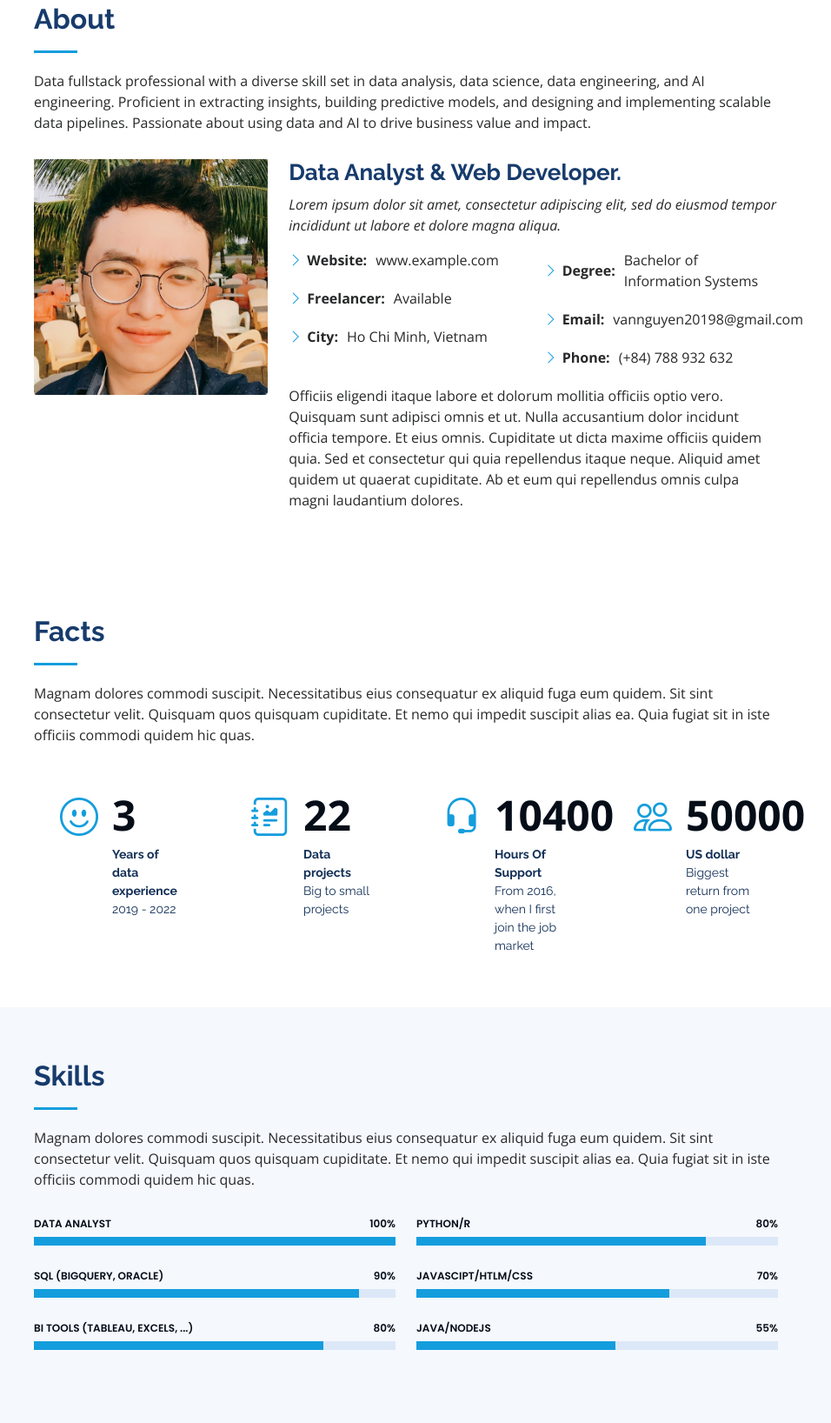
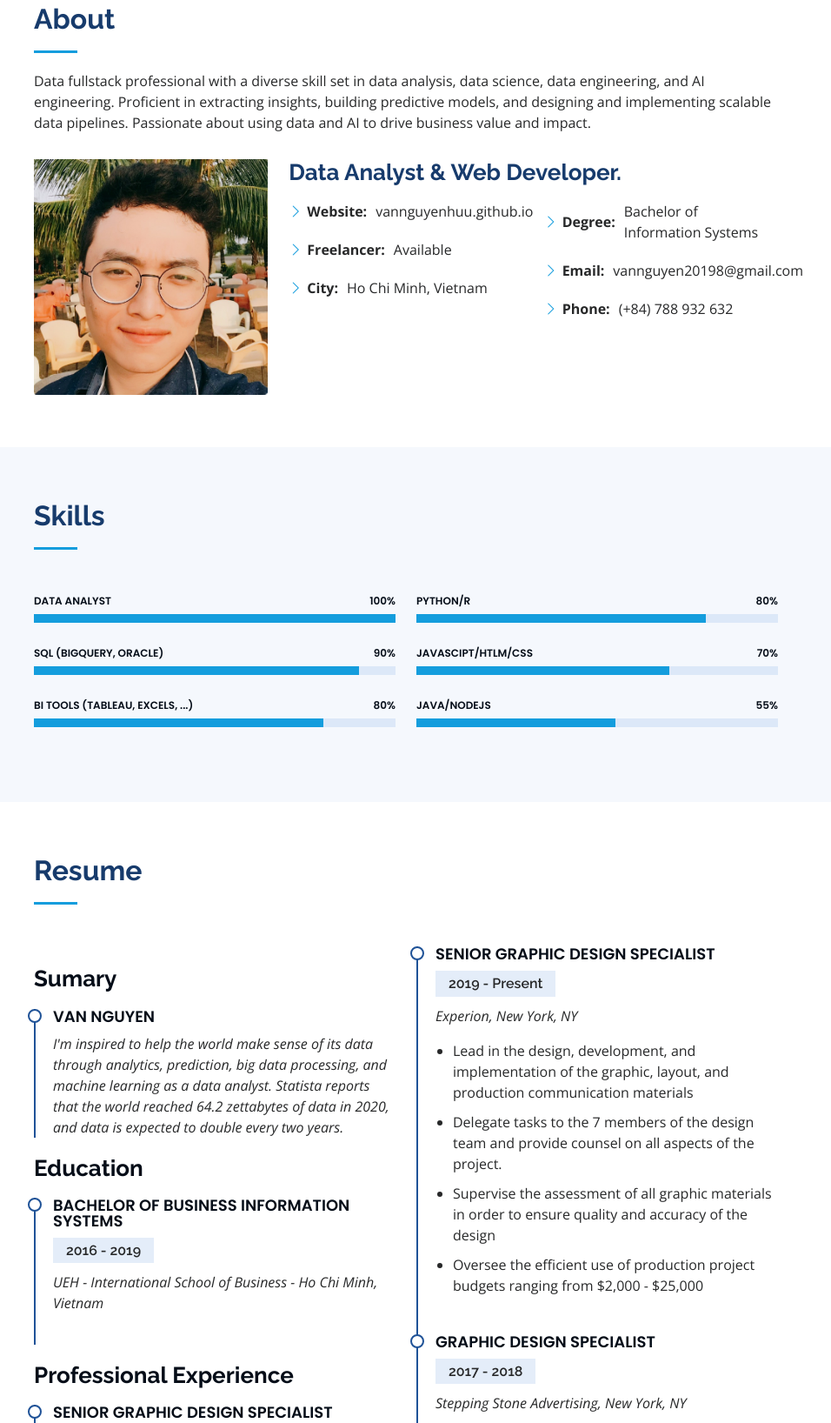
Before and after one commit to vannguyenhuu/vannguyenhuu.github.io, a plain HTML site: page index.html in a window 1280 px wide. Shown: the part 857-2493 px from the top of the page at 87% size, without its empty margins (323-1279 px from the left). Drawn offline with nearby package versions, Linux system fonts and the light colour scheme.

Commit message:
Master ok

```diff
--- a/index.html
+++ b/index.html
@@ -92,13 +92,11 @@
           <div class="col-lg-8 pt-4 pt-lg-0 content" data-aos="fade-left">
             <h3>Data Analyst &amp; Web Developer.</h3>
             <p class="fst-italic">
-              Lorem ipsum dolor sit amet, consectetur adipiscing elit, sed do eiusmod tempor incididunt ut labore et dolore
-              magna aliqua.
             </p>
             <div class="row">
               <div class="col-lg-6">
                 <ul>
-                  <li><i class="bi bi-chevron-right"></i> <strong>Website:</strong> <span>www.example.com</span></li>
+                  <li><i class="bi bi-chevron-right"></i> <strong>Website:</strong> <span>vannguyenhuu.github.io</span></li>
                   <li><i class="bi bi-chevron-right"></i> <strong>Freelancer:</strong> <span>Available</span></li>
                   <li><i class="bi bi-chevron-right"></i> <strong>City:</strong> <span>Ho Chi Minh, Vietnam</span></li>
                 </ul>
@@ -112,8 +110,6 @@
               </div>
             </div>
             <p>
-              Officiis eligendi itaque labore et dolorum mollitia officiis optio vero. Quisquam sunt adipisci omnis et ut. Nulla accusantium dolor incidunt officia tempore. Et eius omnis.
-              Cupiditate ut dicta maxime officiis quidem quia. Sed et consectetur qui quia repellendus itaque neque. Aliquid amet quidem ut quaerat cupiditate. Ab et eum qui repellendus omnis culpa magni laudantium dolores.
             </p>
           </div>
         </div>
@@ -122,7 +118,7 @@
     </section><!-- End About Section -->
 
     <!-- ======= Facts Section ======= -->
-    <section id="facts" class="facts">
+    <!-- <section id="facts" class="facts">
       <div class="container">
 
         <div class="section-title">
@@ -167,7 +163,8 @@
         </div>
 
       </div>
-    </section><!-- End Facts Section -->
+    </section> -->
+    <!-- End Facts Section -->
 
     <!-- ======= Skills Section ======= -->
     <section id="skills" class="skills section-bg">
@@ -175,7 +172,7 @@
 
         <div class="section-title">
           <h2>Skills</h2>
-          <p>Magnam dolores commodi suscipit. Necessitatibus eius consequatur ex aliquid fuga eum quidem. Sit sint consectetur velit. Quisquam quos quisquam cupiditate. Et nemo qui impedit suscipit alias ea. Quia fugiat sit in iste officiis commodi quidem hic quas.</p>
+          <p></p>
         </div>
 
         <div class="row skills-content">
@@ -241,7 +238,7 @@
 
         <div class="section-title">
           <h2>Resume</h2>
-          <p>Magnam dolores commodi suscipit. Necessitatibus eius consequatur ex aliquid fuga eum quidem. Sit sint consectetur velit. Quisquam quos quisquam cupiditate. Et nemo qui impedit suscipit alias ea. Quia fugiat sit in iste officiis commodi quidem hic quas.</p>
+          <p></p>
         </div>
 
         <div class="row">
```
Also changed, not shown: 1 other file.
